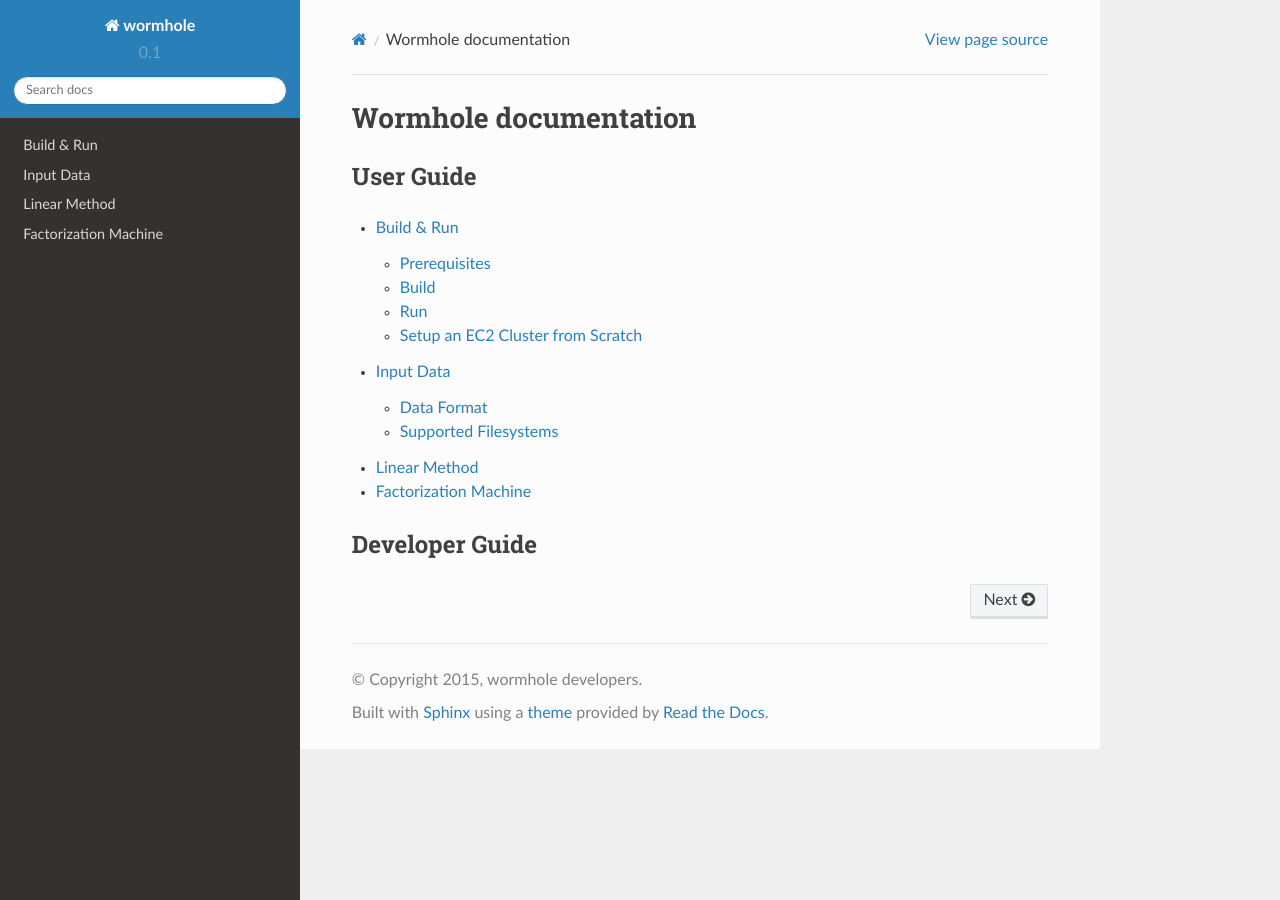
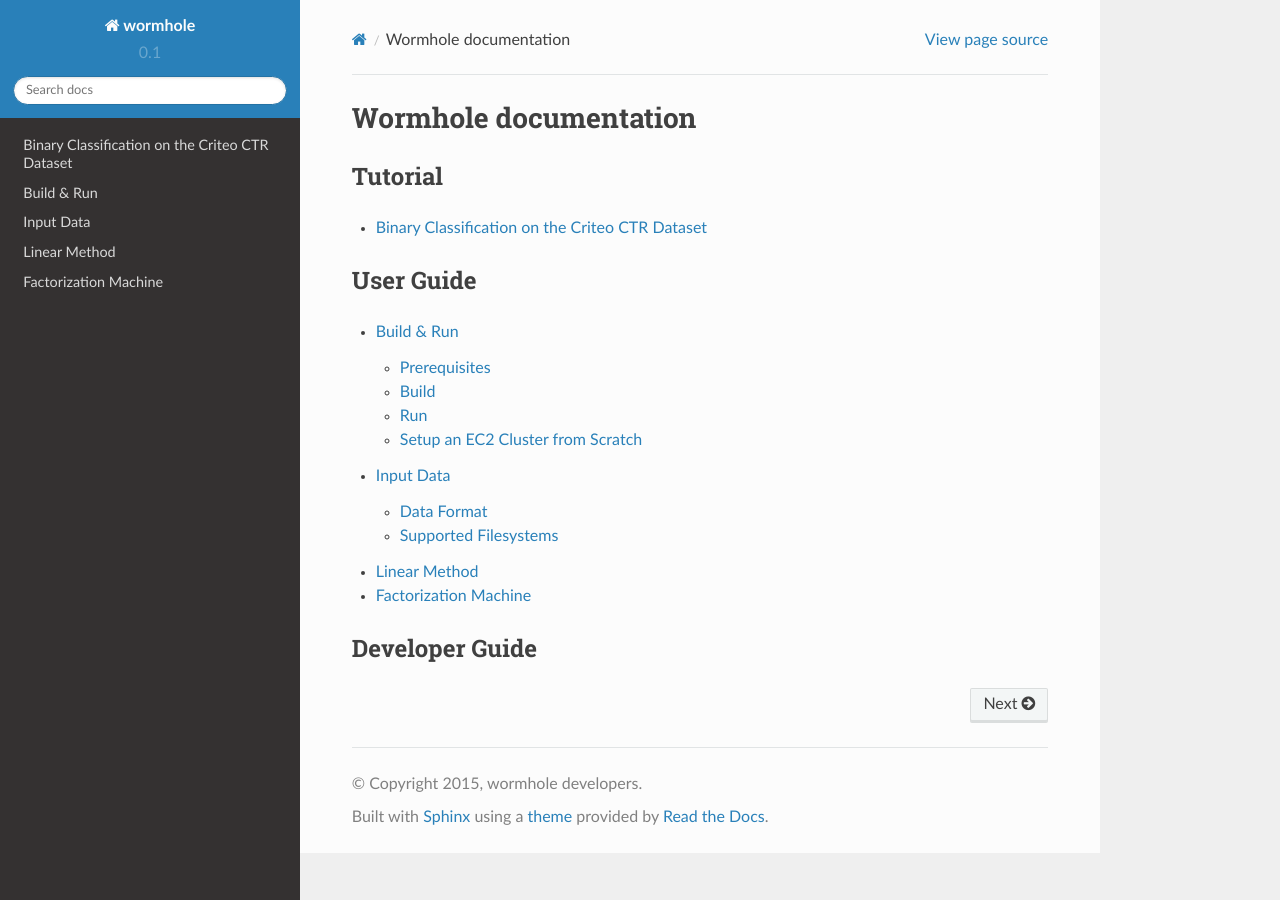
Before and after one commit to dmlc/wormhole, a Sphinx documentation site: the page built from doc/index.rst, in a window 1280 px wide. Built offline with Sphinx 7.4.7 and the Read the Docs theme 2.0.0, drawn with Linux system fonts in a browser that asks for light colours; some of the changed lines change nothing that is shown.

Commit message:
add tutorial

```diff
--- a/doc/index.rst
+++ b/doc/index.rst
@@ -1,5 +1,13 @@
 Wormhole documentation
 ======================
+
+Tutorial
+----------
+
+.. toctree::
+   :maxdepth: 1
+
+   tutorial/criteo_kaggle
 
 User Guide
 ----------
--- /dev/null
+++ b/doc/tutorial/criteo_kaggle.rst
@@ -0,0 +1,143 @@
+Binary Classification on the Criteo CTR Dataset
+===============================================
+
+This tutorial gives a step-by-step example for training a binary classifier on
+the `Criteo Kaggle CTR competetion dataset
+<https://www.kaggle.com/c/criteo-display-ad-challenge/>`_. In this dataset, each
+example (text line) presents a displayed ad with the label clicked (+1) or not
+(-1). The goal is to predict the probability of being clicked for a new ad.
+This is a standard click-through rate (CTR) estimation problem.
+
+In the following we assume a recent Ubuntu (>= 13.10) and bash is used, it should
+apply to other Linux distributions and Mac OS X too.
+
+Preparation
+-----------
+
+We first build wormhole using 4 threads::
+
+  git clone https://github.com/dmlc/wormhole
+  cd wormhole && make deps -j4 && make -j4
+
+Then download the dataset, which has two text files ``train.txt`` and
+``test.txt``. Even though wormhole can directly read these two files, we split
+``train.txt`` to multiple files to easy training and validation. The following
+command divides ``train.txt`` into multiple 300MB size files, and store them in
+a compressed row block (crb) format::
+
+  wget https://s3-eu-west-1.amazonaws.com/criteo-labs/dac.tar.gz
+  tar -zxvf dac.tar.gz
+  mkdir data
+  wormhole/bin/text2crb train.txt data/train criteo 300
+
+
+Linear Method
+-------------
+
+We first learn a linear logistic regression using
+``linear.dmlc``. We train on the first 20 parts and validate the model on the
+last 6 parts. A sparse regularizer :math:`4 |w|_1` is used to control the model
+complexity. Furthermore, we solve the problem via asynchronous SGD with
+minibatch size 10000 and learning rate 0.1.
+
+Now generate the configuration file (`learn more <../learn/linear.html>`_)::
+
+  cat >train.conf <<EOF
+  train_data = "data/train-part_[0-1].*"
+  val_data = "data/train-part_2.*"
+  data_format = "crb"
+  model_out = "model/criteo"
+  lambda_l1 = 4
+  lr_eta = .1
+  minibatch = 10000
+  max_data_pass = 1
+  EOF
+
+
+We train the model using 10 workers and 10 servers::
+
+  mkdir model
+  wormhole/tracker/dmlc_local.py -n 10 -s 10 wormhole/bin/linear.dmlc train.conf
+
+A possible training log is ::
+
+  2015-07-22 04:50:55,285 INFO start listen on 192.168.0.112:9091
+  connected 10 servers and 10 workers
+  training #iter = 1
+  sec #example delta #ex    |w|_0      logloss     AUC    accuracy
+    1  1.8e+06  1.8e+06        30509  0.507269  0.758684  0.769462
+    2  3.7e+06  1.9e+06        50692  0.469855  0.782046  0.780102
+    3  5.5e+06  1.9e+06        70856  0.462922  0.785047  0.784311
+    4  7.5e+06    2e+06        85960  0.462718  0.786288  0.783614
+    ...
+   18  3.4e+07    2e+06       231968  0.453590  0.793880  0.789032
+   19  3.6e+07    2e+06       242017  0.454674  0.794033  0.788652
+   20  3.7e+07  8.4e+05       248066  0.461133  0.791255  0.784265
+  validating #iter = 1
+  sec #example delta #ex    |w|_0      logloss     AUC    accuracy
+   30  4.6e+07  9.3e+06       248066  0.459048  0.791334  0.785863
+  hit max number of data passes
+  saving final model to model/criteo
+  training is done!
+
+Then we can perform prediction using the trained model. Generate the prediction
+config file ::
+
+  cat >pred.conf <<EOF
+  val_data = "test.txt"
+  data_format = "criteo_test"
+  model_in = "model/criteo"
+  pred_out = "output/criteo"
+  EOF
+
+and predict::
+
+  mkdir output
+  wormhole/tracker/dmlc_local.py -n 10 -s 10 wormhole/bin/linear.dmlc pred.conf
+  cat output/criteo* >pred.txt
+
+
+Then the i-th line  of ``pred.txt`` will contains the prediction :math:`p=\langle
+w, x \rangle` for be i-th example (line) in ``test.txt``. We can convert it into
+a probability by :math:`1/(1+\exp(-p))`.
+
+Factorization Machine
+---------------------
+
+Factorization machine learns an additional embedding comparing to the linear
+model, which catches the high-order interactions between features. The usage of
+``difacto.dmlc`` is similar to ``linear.dmlc``. First generate the configure
+file ::
+
+  cat >train.conf <<EOF
+  train_data = "data/train-part_[0-1].*"
+  val_data = "data/train-part_2.*"
+  data_format = "crb"
+  model_out = "model/criteo"
+  embedding {
+    dim = 16
+    threshold = 16
+    lambda_l2 = 0.0001
+  }
+  lambda_l1 = 4
+  lr_eta = .01
+  max_data_pass = 1
+  minibatch = 1000
+  early_stop = 1
+  EOF
+
+Then train the model::
+
+  wormhole/tracker/dmlc_local.py -n 10 -s 10 wormhole/bin/difacto.dmlc train.conf
+
+We can reuse the previous ``pred.conf`` for prediction::
+
+  wormhole/tracker/dmlc_local.py -n 10 -s 10 wormhole/bin/difacto.dmlc pred.conf
+  cat output/criteo* >pred.txt
+
+What's Next?
+------------
+
+- `Use another dataset with different formats or storing on HDFS, Amazon S3 <../common/input.html>`_
+
+- `Train the model over multiple machines on Apache Yarn, Amazon EC2 <../common/build.html#run>`_
```
Also changed, not shown: learn/linear/README.md.
